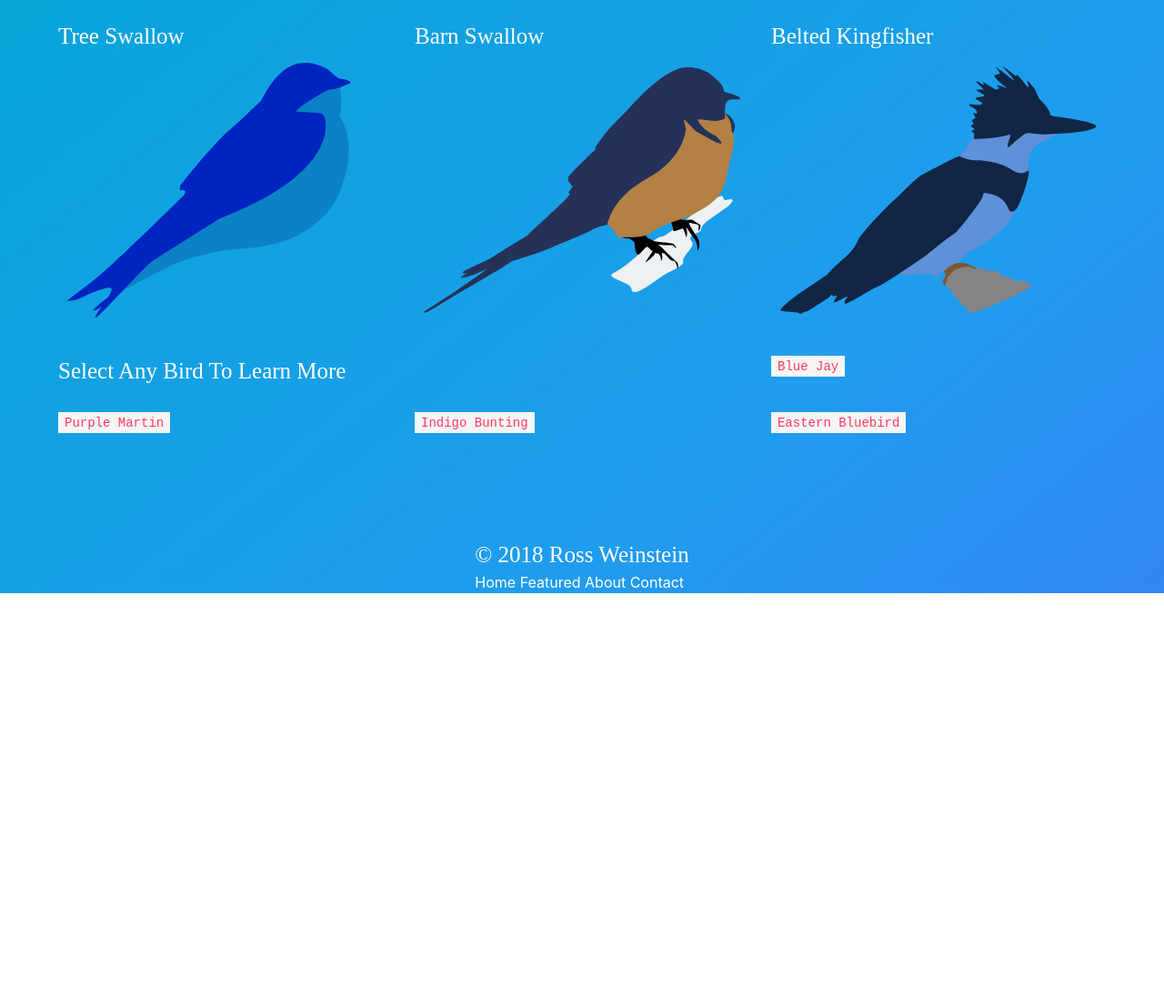
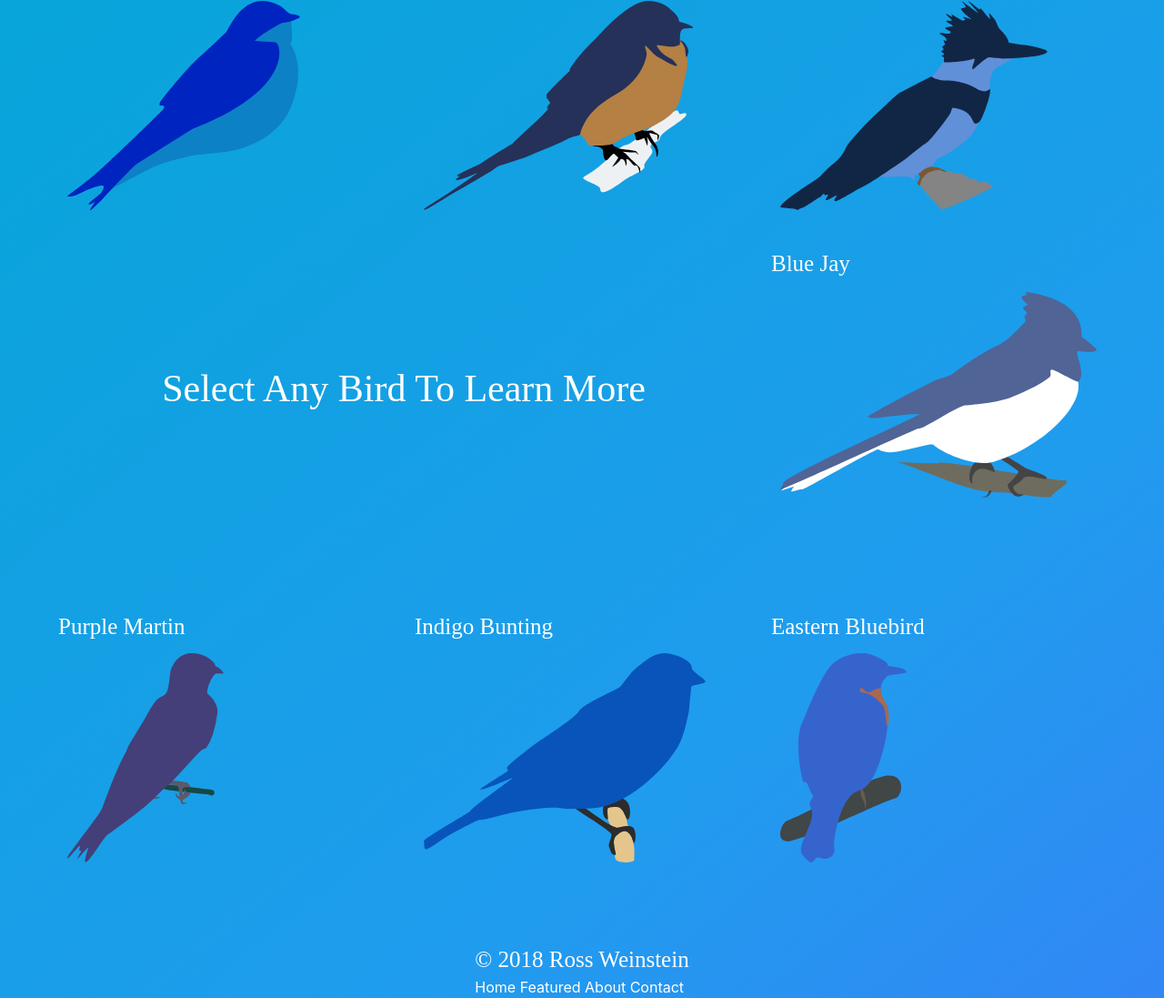
Before and after one commit to rossweinstein/seis751-final-project, a website: page src/html/index.html in a window 1280 px wide. Shown: the part 148-1245 px from the top of the page at 91% size. Before the commit the page ends 800 px from the top, so only its background shows below. Drawn offline with nearby package versions, Linux system fonts and the light colour scheme; files that its build step writes are made by us from their sources; a web font is replaced by a local one.

Commit message:
adding picture

```diff
--- a/src/css/styles.css
+++ b/src/css/styles.css
@@ -29,7 +29,7 @@
 }
 
 .bird-image {
-    height: 300px;
+    height: 250px;
     padding: 10px;
 }
 
@@ -42,3 +42,10 @@ p {
     font-family: 'Merriweather', serif;
     font-size: 25px;
 }
+
+#select {
+    height: 250px;
+    font-size: 42px;
+    text-align: center;
+    margin-top: 125px;
+}
--- a/src/html/index.html
+++ b/src/html/index.html
@@ -7,13 +7,8 @@
     <title>Blue Birds of MN</title>
     <meta name="description" content="Website dedicated to predominantly blue birds of Minnesota">
     <meta name="viewport" content="width=device-width, initial-scale=1, shrink-to-fit=no">
-
-    <link rel="manifest" href="site.webmanifest">
-    <link rel="apple-touch-icon" href="icon.png">
-
     <link rel="stylesheet" href="../css/bulma.min.css">
     <link rel="stylesheet" href="../css/styles.css">
-
 </head>
 
 <body class="hero is-info is-bold is-fullheight">
@@ -29,12 +24,6 @@
                         <span class="blue-highlight">Blue</span> Birds
                         <span class="blue-highlight">MN</span>
                     </h1>
-                    <span class="navbar-burger burger" data-target="navbarMenuHeroC">
-                        <span></span>
-                        <span></span>
-                        <span></span>
-                        <span></span>
-                    </span>
                 </div>
                 <div id="navbarMenuHeroC" class="navbar-menu">
                     <div class="navbar-end">
@@ -58,7 +47,10 @@
 
     <section class="hero-body">
         <div class="container">
-            <div class="columns is-multiline is-mobile">
+
+
+
+            <div class="columns is-multiline is-hidden-touch">
                 <div id="tree-swallow" class="column is-one-third">
                     <p>Tree Swallow</p>
                     <img class="bird-image" src="../images/tree-swallow.svg">
@@ -72,20 +64,58 @@
                     <img class="bird-image" src="../images/belted-kingfisher.svg">
                 </div>
                 <div class="column is-two-thirds">
-                    <p>Select Any Bird To Learn More</p>
+                    <p id="select">Select Any Bird To Learn More</p>
                 </div>
                 <div class="column is-one-third">
-                    <code>Blue Jay</code>
+                    <p>Blue Jay</p>
+                    <img class="bird-image" src="../images/blue-jay.svg">
                 </div>
                 <div class="column is-one-third">
-                    <code>Purple Martin</code>
+                    <p>Purple Martin</p>
+                    <img class="bird-image" src="../images/purple-martin.svg">
                 </div>
                 <div class="column is-one-third">
-                    <code>Indigo Bunting</code>
+                    <p>Indigo Bunting</p>
+                    <img class="bird-image" src="../images/indigo-bunting.svg">
                 </div>
                 <div class="column is-one-third">
-                    <code>Eastern Bluebird</code>
+                    <p>Eastern Bluebird</p>
+                    <img class="bird-image" src="../images/eastern-bluebird.svg">
                 </div>
+            </div>
+
+            <div class="bird-slideshow is-hidden-desktop">
+                <!-- Bird SVG Slides -->
+                <h2>Select Any Bird To Learn More</h2>
+                <div class="bird-slide">
+                    <p>Tree Swallow</p>
+                    <img class="bird-image" src="../images/tree-swallow.svg">
+                </div>
+                <div class="bird-slide">
+                    <p>Barn Swallow</p>
+                    <img class="bird-image" src="../images/barn-swallow.svg">
+                </div>
+                <div class="bird-slide">
+                    <p>Belted Kingfisher</p>
+                    <img class="bird-image" src="../images/belted-kingfisher.svg">
+                </div>
+                <div class="bird-slide">
+                    <p>Blue Jay</p>
+                    <img class="bird-image" src="../images/blue-jay.svg">
+                </div>
+                <div class="bird-slide">
+                    <p>Purple Martin</p>
+                    <img class="bird-image" src="../images/purple-martin.svg">
+                </div>
+                <div class="bird-slide">
+                    <p>Indigo Bunting</p>
+                    <img class="bird-image" src="../images/indigo-bunting.svg">
+                </div>
+                <div class="bird-slide">
+                    <p>Eastern Bluebird</p>
+                    <img class="bird-image" src="../images/eastern-bluebird.svg">
+                </div>
+
             </div>
         </div>
     </section>
```
Also changed, not shown: src/images/blue-jay.svg (added), src/images/eastern-bluebird.svg (added), src/images/indigo-bunting.svg (added), src/images/purple-martin.svg (added).
